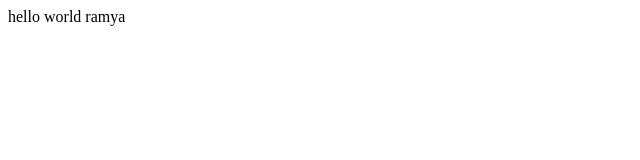
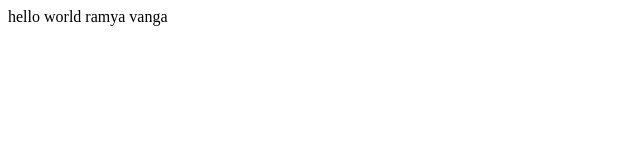
Before and after one commit to vangaramyasree/digital-clock, a plain HTML site: page index.html in a window 1280 px wide. Shown: the full height of the page, 0-640 px from the left. Drawn offline with Linux system fonts and the light colour scheme.

Commit message:
add line

```diff
--- a/index.html
+++ b/index.html
@@ -2,5 +2,6 @@
 <title>my git example</title>
 <body>hello world
     ramya
+    vanga
 </body>
 </html>
```
